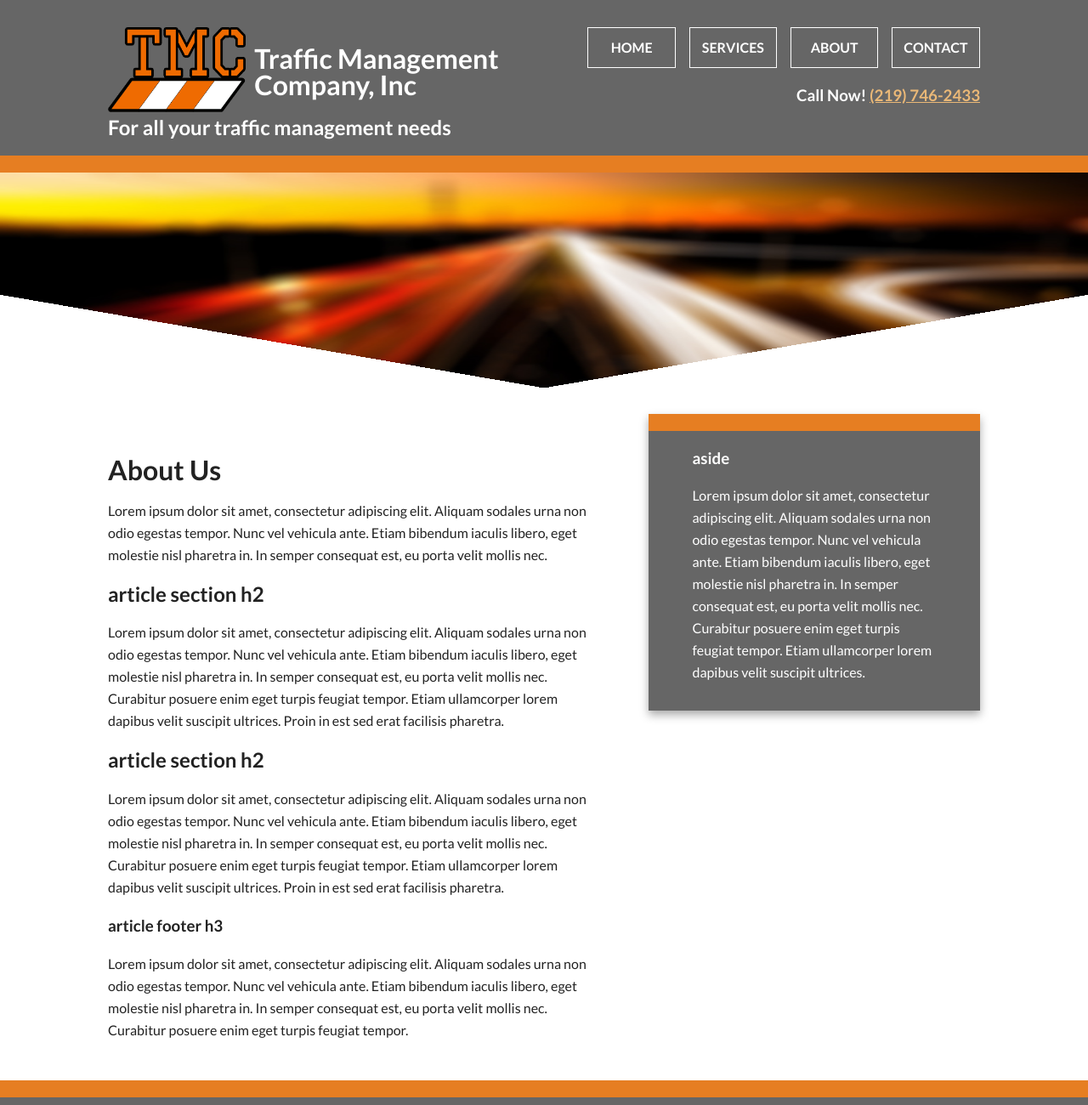
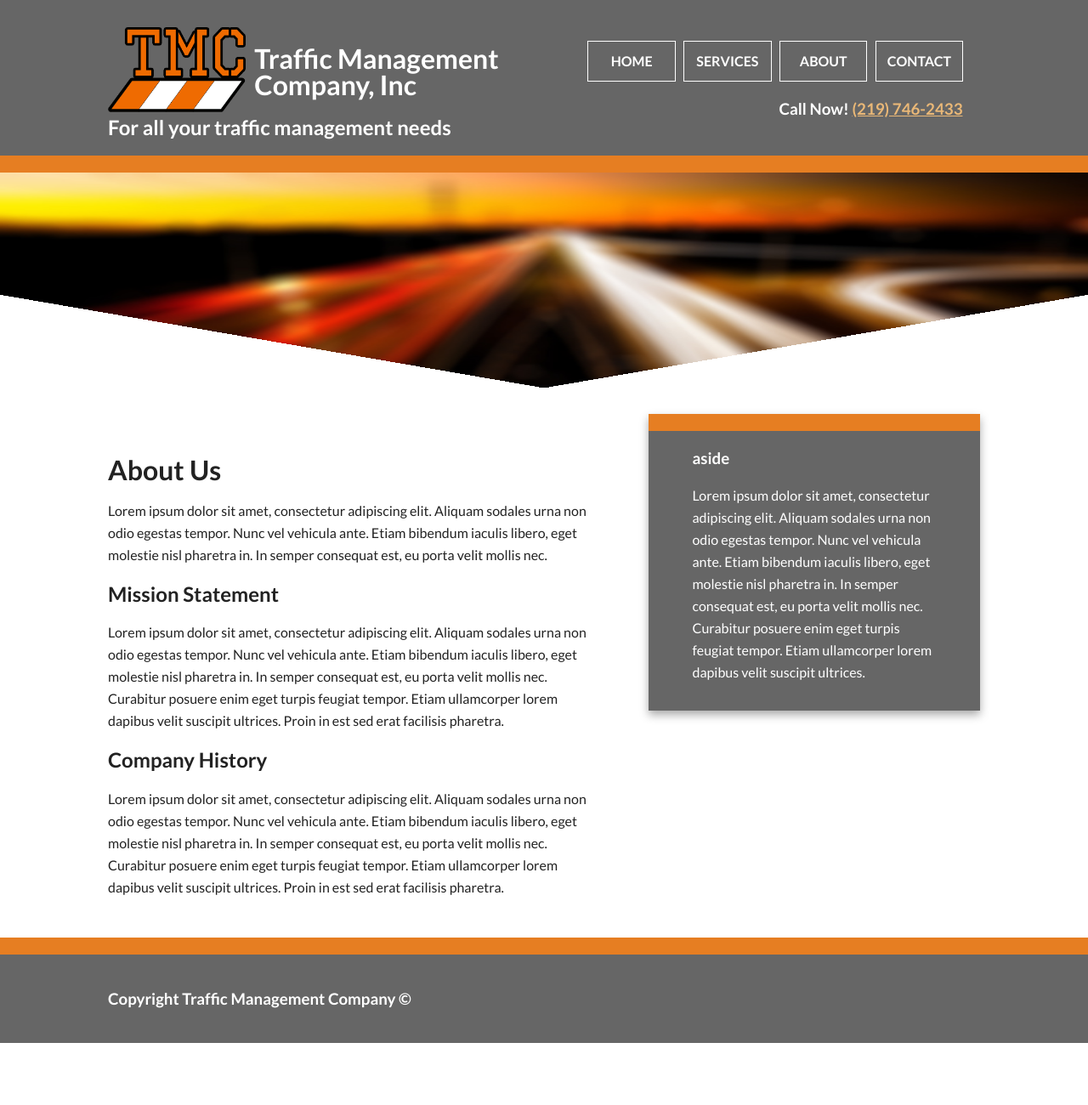
Before and after one commit to steveplesha/tmc, a website: page about.html in a window 1280 px wide. Shown: the top 1300 px of the page at 85% size. After the commit the page ends 1227 px from the top, so only its background shows below. Drawn offline with nearby package versions, Linux system fonts and the light colour scheme.

Commit message:
updated about page

```diff
--- a/about.html
+++ b/about.html
@@ -53,17 +53,13 @@
                         <p>Lorem ipsum dolor sit amet, consectetur adipiscing elit. Aliquam sodales urna non odio egestas tempor. Nunc vel vehicula ante. Etiam bibendum iaculis libero, eget molestie nisl pharetra in. In semper consequat est, eu porta velit mollis nec.</p>
                     </header>
                     <section>
-                        <h2>article section h2</h2>
+                        <h2>Mission Statement</h2>
                         <p>Lorem ipsum dolor sit amet, consectetur adipiscing elit. Aliquam sodales urna non odio egestas tempor. Nunc vel vehicula ante. Etiam bibendum iaculis libero, eget molestie nisl pharetra in. In semper consequat est, eu porta velit mollis nec. Curabitur posuere enim eget turpis feugiat tempor. Etiam ullamcorper lorem dapibus velit suscipit ultrices. Proin in est sed erat facilisis pharetra.</p>
                     </section>
                     <section>
-                        <h2>article section h2</h2>
+                        <h2>Company History</h2>
                         <p>Lorem ipsum dolor sit amet, consectetur adipiscing elit. Aliquam sodales urna non odio egestas tempor. Nunc vel vehicula ante. Etiam bibendum iaculis libero, eget molestie nisl pharetra in. In semper consequat est, eu porta velit mollis nec. Curabitur posuere enim eget turpis feugiat tempor. Etiam ullamcorper lorem dapibus velit suscipit ultrices. Proin in est sed erat facilisis pharetra.</p>
                     </section>
-                    <footer>
-                        <h3>article footer h3</h3>
-                        <p>Lorem ipsum dolor sit amet, consectetur adipiscing elit. Aliquam sodales urna non odio egestas tempor. Nunc vel vehicula ante. Etiam bibendum iaculis libero, eget molestie nisl pharetra in. In semper consequat est, eu porta velit mollis nec. Curabitur posuere enim eget turpis feugiat tempor.</p>
-                    </footer>
                 </article>
 
                 <aside>
--- a/css/scss/home.scss
+++ b/css/scss/home.scss
@@ -30,6 +30,14 @@ input[type="email"] {
     padding: 6px 5px;
     width: 95%;
     border: 1px solid rgb(0, 0, 0);
+
+    @media only screen and (min-width: 480px) {
+        width: 55%;
+    }
+
+    @media only screen and (min-width: 750px) {
+        width: 70%;
+    }
 
     @media only screen and (min-width: 1140px) {
         width: 65%;
@@ -74,7 +82,7 @@ input[type="radio"] {
         display: none;
     }
 
-    @media only screen and (min-width: 1140px) {
+    @media only screen and (min-width: 750px) {
         float: left;
         text-align: initial;
         width: 55%;
@@ -109,6 +117,7 @@ input[type="radio"] {
     @media only screen and (min-width: 1140px) {
         float: right;
         text-align: initial;
+        margin-right: 2%;
     }
 }
 
@@ -179,7 +188,7 @@ input[type="radio"] {
     height: 12rem;
     margin: 0 auto;
 
-    @media only screen and (min-width: 1140px) {
+    @media only screen and (min-width: 768px) {
         width: 47%;
         height: 600px;
         float: left;
@@ -196,7 +205,7 @@ input[type="radio"] {
         -webkit-padding-start: 0;
     }
 
-    @media only screen and (min-width: 1140px) {
+    @media only screen and (min-width: 768px) {
         margin-left: 50%;
         padding: 0 0 0 11%;
         border-left: 1px solid rgb(0, 0, 0);
--- a/css/scss/main.scss
+++ b/css/scss/main.scss
@@ -178,7 +178,6 @@ nav a {
         float: left;
         width: 22%;
         margin: 0 1.7%;
-        margin-bottom: 0;
     }
 
     nav li:first-child a {
@@ -215,6 +214,13 @@ nav a {
                 box-shadow: 0 5px 10px #aaa;
     }
 
+    nav a {
+        width: 45%;
+        margin: 0 2% 2% 0;
+        display: inline-block;
+    }
+
+
 /* ============
     WIDE: Menu
    ============ */
@@ -226,6 +232,7 @@ nav a {
     nav {
         float: right;
         width: 45%;
+        margin-top: 2rem;
     }
 
 /* ============
@@ -252,6 +259,15 @@ nav a {
     .wrapper {
         width: 1026px; /* 1140px - 10% for margins */
         margin: 0 auto;
+    }
+
+    nav {
+        margin-top: 1rem;
+    }
+
+    nav a {
+        width: 22%;
+        margin: 0 2% 0 0;
     }
 
 }
```
Also changed, not shown: index.html (+2 -2 lines), css/style.css, 1 other file.
